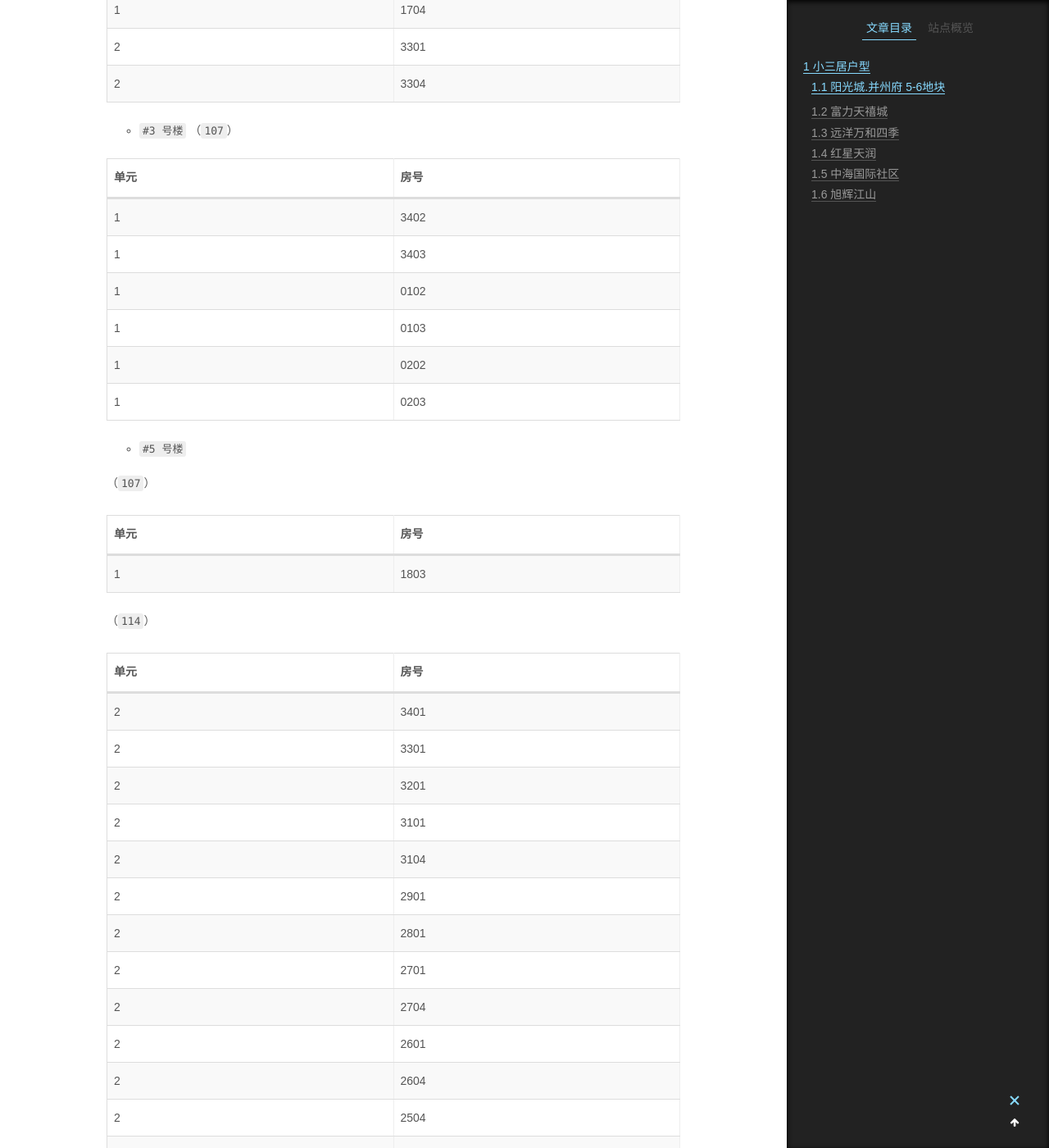
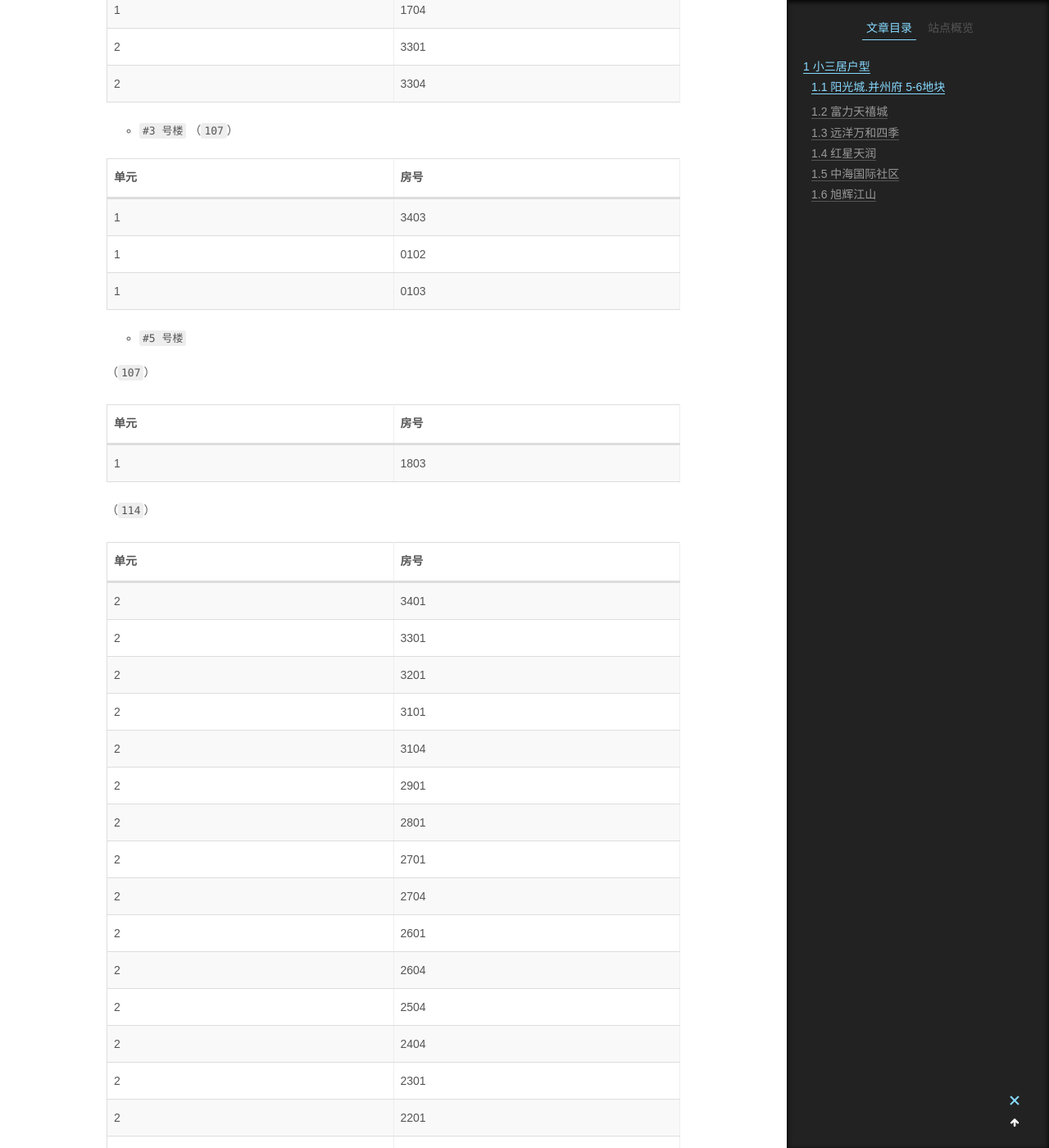
Before and after one commit to landybird/landybird.github.io, a Jekyll site: the page built from _posts/2016-07-12-太原楼盘对比.md, in a window 1280 px wide and 1400 px high, scrolled down 3546 px. Shown: the whole window at 82% size. Built offline with Jekyll 4.4.1, drawn with Linux system fonts in a browser that asks for light colours; some web fonts are replaced; comment, search, counter and statistics services are not loaded.

Commit message:
Update 2016-07-12-太原楼盘对比.md

```diff
--- a/_posts/2016-07-12-太原楼盘对比.md
+++ b/_posts/2016-07-12-太原楼盘对比.md
@@ -67,12 +67,9 @@ tags:
 
 |单元|房号|
 |---|---|
-|1|3402|
 |1|3403|
 |1|0102|
 |1|0103|
-|1|0202|
-|1|0203|
 
 - `#5 号楼`
 
```
